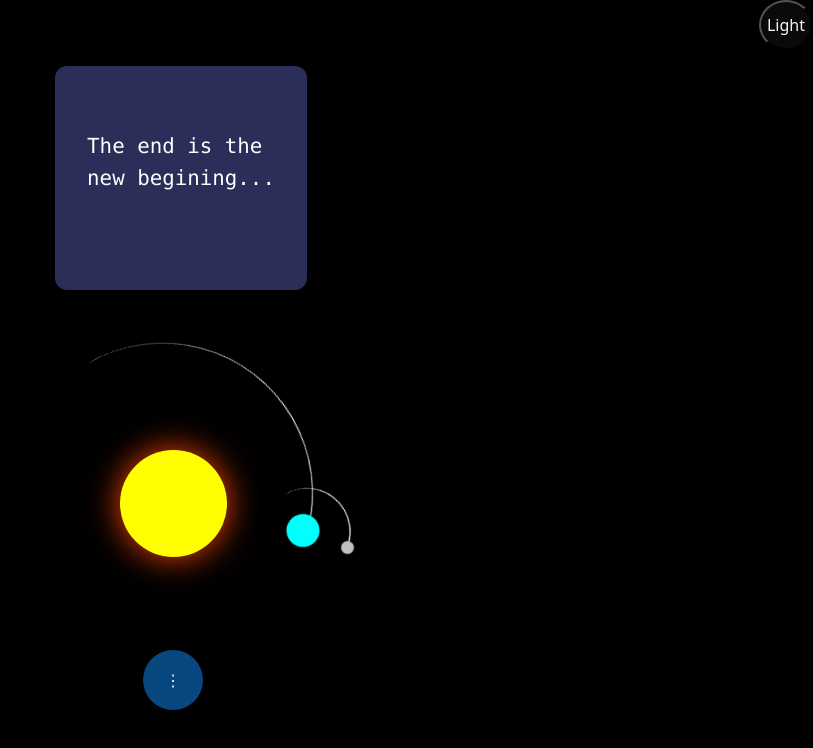
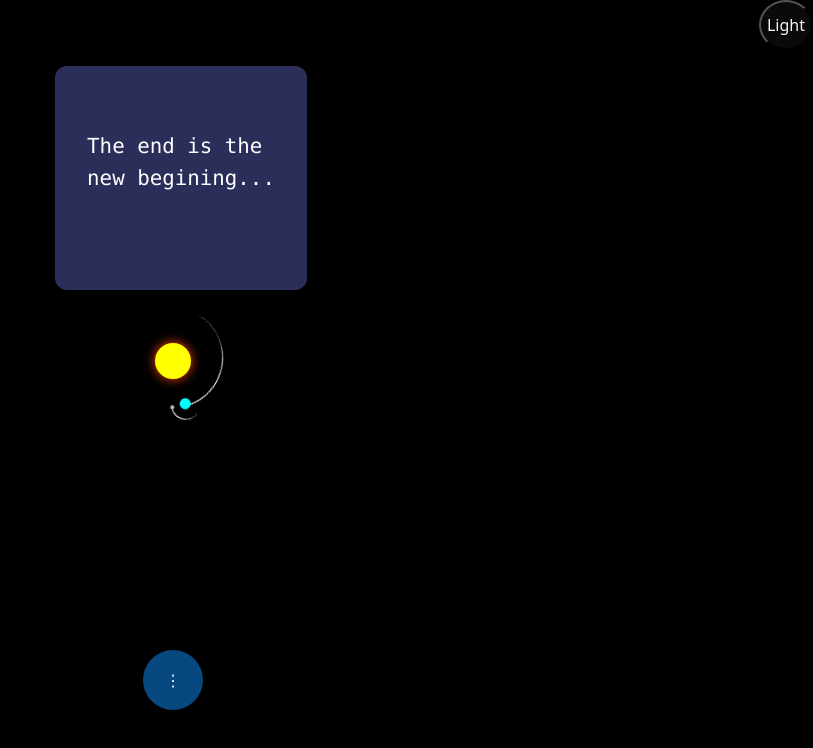
Before and after one commit to 5uyog/Project.1, a plain HTML site: page index.html in a window 1280 px wide. Shown: the whole page, without its empty margins (467-1280 px from the left). Drawn offline with nearby package versions, Linux system fonts and the light colour scheme.

Commit message:
Add files via upload

```diff
--- a/styles.css
+++ b/styles.css
@@ -81,9 +81,9 @@ pre {
 }
 
 .solar {
-  height: 427px;
-  width: 427px;
-  margin:auto;
+  height: 142px;
+  width: 142px;
+  margin: auto;
   display: flex;
   justify-content: center;
   position: relative;
@@ -91,37 +91,35 @@ pre {
 
 .sun {
   position: absolute;
-  top: 160px;
-  left: 160px;
-  width: 107px;
-  height: 107px;
+  top: 53px;
+  left: 53px;
+  width: 36px;
+  height: 36px;
   background-color: yellow;
   border-radius: 50%;
-  box-shadow: 0 0 33px orangered;
+  box-shadow: 0 0 11px orangered;
 }
-
 .earth, .moon {
   position: absolute;
   border-style: solid;
   border-color: white transparent transparent transparent;
   border-radius: 50%;
-  border-width: 1px 1px 0 0;
+  border-width: 0.33px 0.33px 0 0;
 }
 
 .earth {
-  top: 53px;
-  left: 53px;
-  width: 300px;
-  height: 300px;
-  animation: orbit 30s linear infinite;
+  top: 18px;
+  width: 100px;
+  height: 100px;
+  animation: orbit 15s linear infinite;
 }
 
 .moon {
   top: 0;
   right: 0;
-  width: 87px;
-  height: 87px;
-  animation: orbit 5s linear infinite;
+  width: 29px;
+  height: 29px;
+  animation: orbit 4s linear infinite;
 }
 
 .earth::before, .moon::before {
@@ -131,18 +129,18 @@ pre {
 }
 
 .earth::before {
-  top: 30px;
-  right: 30px;
-  width: 33px;
-  height: 33px;
+  top: 10px;
+  right: 10px;
+  width: 11px;
+  height: 11px;
   background-color: aqua;
 }
 
 .moon::before {
-  top: 9px;
-  right: 2px;
-  width: 13px;
-  height: 13px;
+  top: 3px;
+  right: 1px;
+  width: 4px;
+  height: 4px;
   background-color: silver;
 }
 
@@ -213,7 +211,7 @@ li a:hover {
 }
 .langbox{
   display: flex;
-  overflow: auto;
+  overflow: auto;z
 
 }
 .langimg{
@@ -280,7 +278,7 @@ li a:hover {
 }
 
 
-/Removing the scroll bar during overflows/
+/*Removing the scroll bar during overflows*/
 
             /* Hide scrollbar for Chrome, Safari and Opera */
             .langbox::-webkit-scrollbar {
@@ -299,4 +297,4 @@ li a:hover {
                 scrollbar-width: none;  /* Firefox */
             }
 
-/Removing the scroll bar during overflows/
+/*Removing the scroll bar during overflows*/
```
